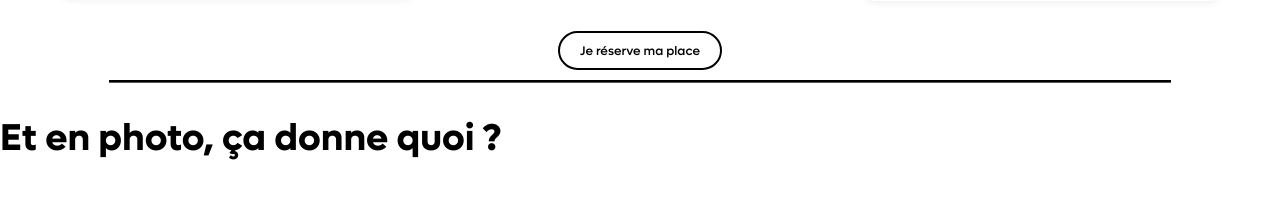
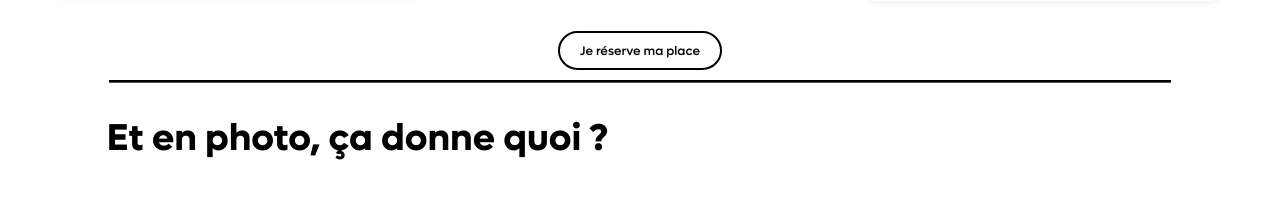
Before and after one commit to Oscargbd/SAE301, a PHP site: page / in a window 1280 px wide. Shown: the part 1340-1541 px from the top of the page. Run offline with PHP 8.4, Linux system fonts and the light colour scheme.

Commit message:
modification css

```diff
--- a/assets/styles.css
+++ b/assets/styles.css
@@ -338,6 +338,10 @@ header {
     }
 }
 
+.titresectionphoto{
+    margin-left: 8.333333333333334vw;
+}
+
 .image-container {
     display: flex;
     flex-wrap: wrap;
--- a/index.php
+++ b/index.php
@@ -48,7 +48,7 @@ undoubtable source</p>
 
     <div class="conteneur-cartes">
         <div class="carte">
-            <i class="fa fa-rocket"><img src="images/icon/Fichier 6.png" alt=""></i>
+            <i><img src="images/icon/Fichier 6.png" alt=""></i>
             <h3>Date</h3>
             <p>Lorem Ipsum is simply dummy
             text of the printing and
@@ -61,7 +61,7 @@ undoubtable source</p>
         </div>
 
         <div class="carte">
-            <i class="fa fa-globe"><img src="images/icon/Fichier 5.png" alt=""></i>
+            <i><img src="images/icon/Fichier 5.png" alt=""></i>
             <h3>18H</h3>
             <p>Lorem Ipsum is simply dummy
             text of the printing and
@@ -74,7 +74,7 @@ undoubtable source</p>
         </div>
 
         <div class="carte">
-            <i class="fa fa-heart"><img src="images/icon/Fichier 7.png" alt=""></i>
+            <i><img src="images/icon/Fichier 7.png" alt=""></i>
             <h3>Les Estables, 43260</h3>
             <p>Lorem Ipsum is simply dummy
             text of the printing and
@@ -97,8 +97,9 @@ undoubtable source</p>
 
     <div class="separateur"></div>
 
-        <h2>Et en photo, ça donne quoi ?</h2>
+        <h2 class="titresectionphoto">Et en photo, ça donne quoi ?</h2>
      <div class="image-container">
+
         <img class="rectangle" src="images/galerie img 5.jpg" alt="">
         <img class="square" src="images/galerie img 1.jpg" alt="">
         <img class="square" src="images/galerie img 6.jpg" alt="">
```
